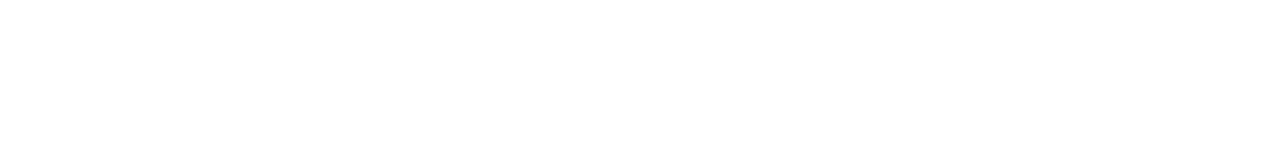
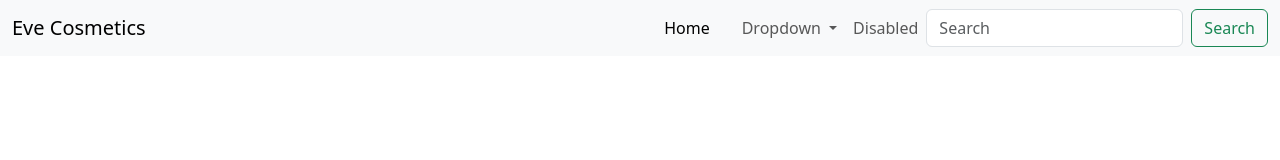
Before and after one commit to lvleve8/eve_cosmetic_store, a plain HTML site: page index.html in a window 1280 px wide. Drawn offline with nearby package versions, Linux system fonts and the light colour scheme.

Commit message:
added header navigation

```diff
--- a/index.html
+++ b/index.html
@@ -9,6 +9,44 @@
     <link rel="stylesheet" href="css/styles.css">
 </head>
 <body>
+    <header>
+        <nav class="navbar navbar-expand-lg bg-body-tertiary">
+            <div class="container-fluid">
+              <a class="navbar-brand" href="index.html">Eve Cosmetics</a>
+              <button class="navbar-toggler" type="button" data-bs-toggle="collapse" data-bs-target="#navbarSupportedContent" aria-controls="navbarSupportedContent" aria-expanded="false" aria-label="Toggle navigation">
+                <span class="navbar-toggler-icon"></span>
+              </button>
+              <div class="collapse navbar-collapse" id="navbarSupportedContent">
+                <ul class="navbar-nav ms-auto mb-2 mb-lg-0">
+                  <li class="nav-item">
+                    <a class="nav-link active" aria-current="page" href="index.html">Home</a>
+                  </li>
+                  <li class="nav-item">
+                    <a class="nav-link active " href="cosmetics.html="</Cosmetics></a>
+                  </li>
+                  <li class="nav-item dropdown">
+                    <a class="nav-link dropdown-toggle" href="login" role="button" data-bs-toggle="dropdown" aria-expanded="false">
+                      Dropdown
+                    </a>
+                    <ul class="dropdown-menu">
+                      <li><a class="dropdown-item" href="#">Action</a></li>
+                      <li><a class="dropdown-item" href="#">Another action</a></li>
+                      <li><hr class="dropdown-divider"></li>
+                      <li><a class="dropdown-item" href="#">Something else here</a></li>
+                    </ul>
+                  </li>
+                  <li class="nav-item">
+                    <a class="nav-link disable" aria-disabled="true">Disabled</a>
+                  </li>
+                </ul>
+                <form class="d-flex" role="search">
+                  <input class="form-control me-2" type="search" placeholder="Search" aria-label="Search">
+                  <button class="btn btn-outline-success" type="submit">Search</button>
+                </form>
+              </div>
+            </div>
+          </nav>
+    </header>
 
     <!--including bootscrap javascript-->
     <script src="https://cdn.jsdelivr.net/npm/bootstrap@5.3.3/dist/js/bootstrap.bundle.min.js" integrity="sha384-YvpcrYf0tY3lHB60NNkmXc5s9fDVZLESaAA55NDzOxhy9GkcIdslK1eN7N6jIeHz" crossorigin="anonymous"></script>
```
